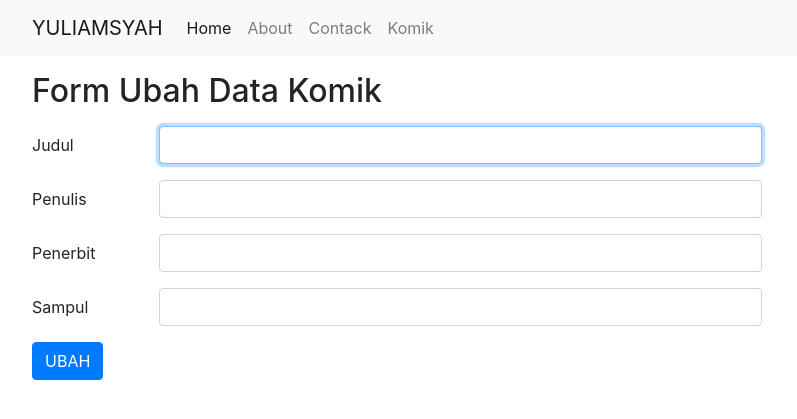
After one commit to hammsyah/ci4app, a CodeIgniter 4 app: the page made by app/Views/komik/edit.php in a window 1280 px wide. The commit adds this page. Shown: the top 419 px of the page, without its empty margins (53-850 px from the left). Run offline with PHP 8.4 and a stand-in for CodeIgniter, Linux system fonts and the light colour scheme; the template is opened without the code that fills it, so the values that code supplies are empty; some libraries are stand-ins or nearby versions.

Commit message:
pertemuan 11 upload

```diff
--- a/app/Config/Routes.php
+++ b/app/Config/Routes.php
@@ -32,8 +32,10 @@ $routes->setAutoRoute(true);
 // We get a performance increase by specifying the default
 // route since we don't have to scan directories.
 $routes->get('/', 'Pages::index');
-$routes->get('/komik/create', 'komik::create');
-$routes->get('/komik/(:segment)', 'Komik::detail/$1');
+$routes->get('/komik/create', 'Komik::create');
+$routes->get('/komik/edit/(:segment)', 'Komik::edit/$1');
+$routes->delete('/komik/(:num)', 'Komik::delete/$1');
+$routes->get('/komik/(:any)', 'Komik::detail/$1');
 
 //jika akses url http://localhost:8080/user arahkan ke controller user method index dalam folder Admin
 /*
--- /dev/null
+++ b/app/Views/komik/edit.php
@@ -0,0 +1,59 @@
+<?= $this->extend('layout/template'); ?>
+
+<?= $this->section('content'); ?>
+
+<div class="container">
+    <div class="row">
+        <div class="col-8">
+            <h2 class="my-3">Form Ubah Data Komik</h2>
+
+
+
+            <form action="/komik/update/<?= $komik['id']; ?>" method="post">
+                <?= csrf_field(); ?>
+                <input type="hidden" name="slug" value="<?= $komik['slug']; ?>">
+                <div class="form-group row">
+                    <label for="judul" class="col-sm-2 col-form-label">Judul</label>
+                    <div class="col-sm-10">
+                        <input type="text" class="form-control <?= ($validation->hasError('judul')) ? 'is-invalid' : ''; ?>" id="judul" name="judul" autofocus value="<?= (old('judul')) ? old('judul') : $komik['judul'] ?>">
+                        <!-- operator ternari if else dalam satu baris. jika muncul error pada judul maka tampilkan class is invalid -->
+                        <div class="invalid-feedback">
+                            <?= $validation->getError('judul'); ?>
+                        </div>
+
+                    </div>
+                </div>
+                <div class="form-group row">
+                    <label for="penulis" class="col-sm-2 col-form-label">Penulis</label>
+                    <div class="col-sm-10">
+                        <input type="text" class="form-control" id="penulis" name="penulis" value="<?= (old('penulis')) ? old('penulis') : $komik['penulis'] ?>">
+                    </div>
+                </div>
+
+                <div class="form-group row">
+                    <label for="penerbit" class="col-sm-2 col-form-label">Penerbit</label>
+                    <div class="col-sm-10">
+                        <input type="text" class="form-control" id="penerbit" name="penerbit" value="<?= (old('penerbit')) ? old('penerbit') : $komik['penerbit'] ?>">
+                    </div>
+                </div>
+
+                <div class="form-group row">
+                    <label for="sampul" class="col-sm-2 col-form-label">Sampul</label>
+                    <div class="col-sm-10">
+                        <input type="text" class="form-control" id="sampul" name="sampul" value="<?= (old('sampul')) ? old('sampul') : $komik['sampul'] ?>">
+                    </div>
+                </div>
+
+                <div class="form-group row">
+                    <div class="col-sm-10">
+                        <button type="submit" class="btn btn-primary">UBAH</button>
+                    </div>
+                </div>
+            </form>
+
+        </div>
+    </div>
+</div>
+</div>
+
+<?= $this->endSection(); ?>
```
Also changed, not shown: app/Controllers/Komik.php (+53 -0 lines), app/Views/komik/detail.php (+7 -2 lines).
